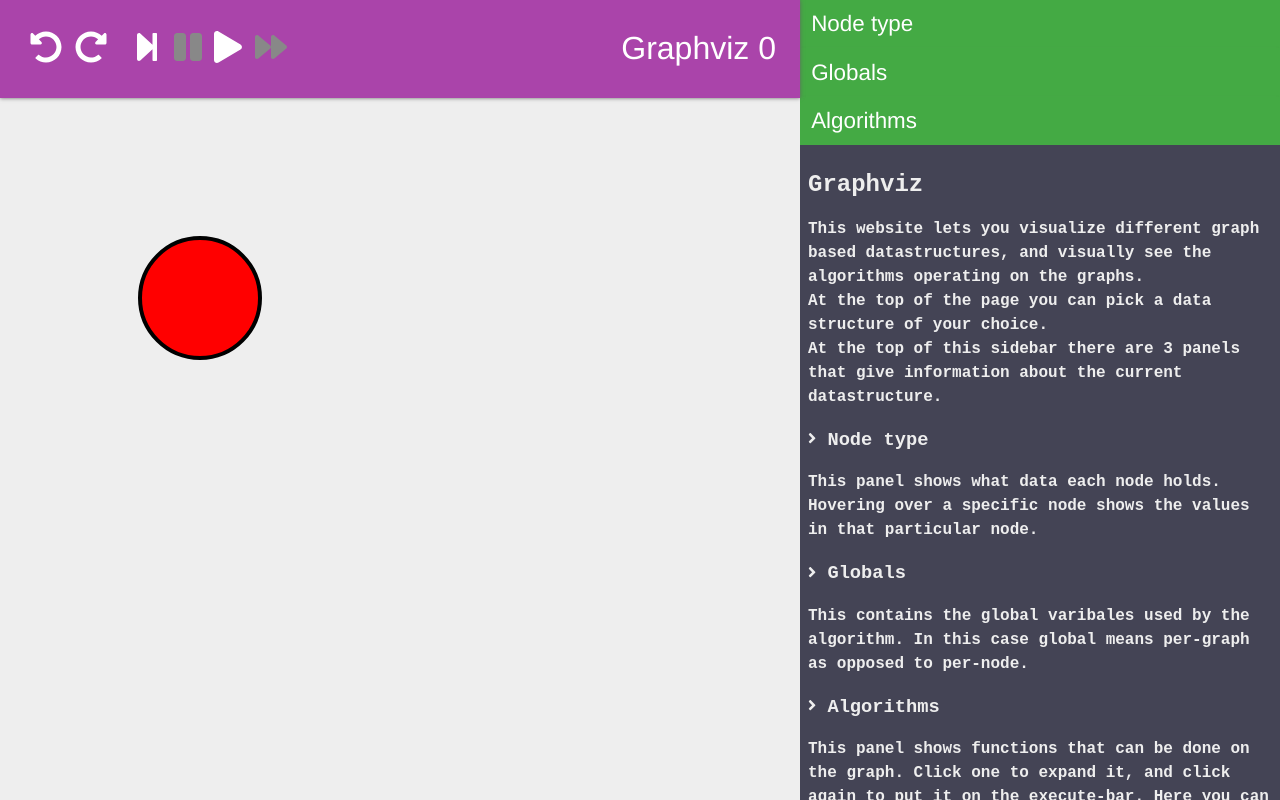
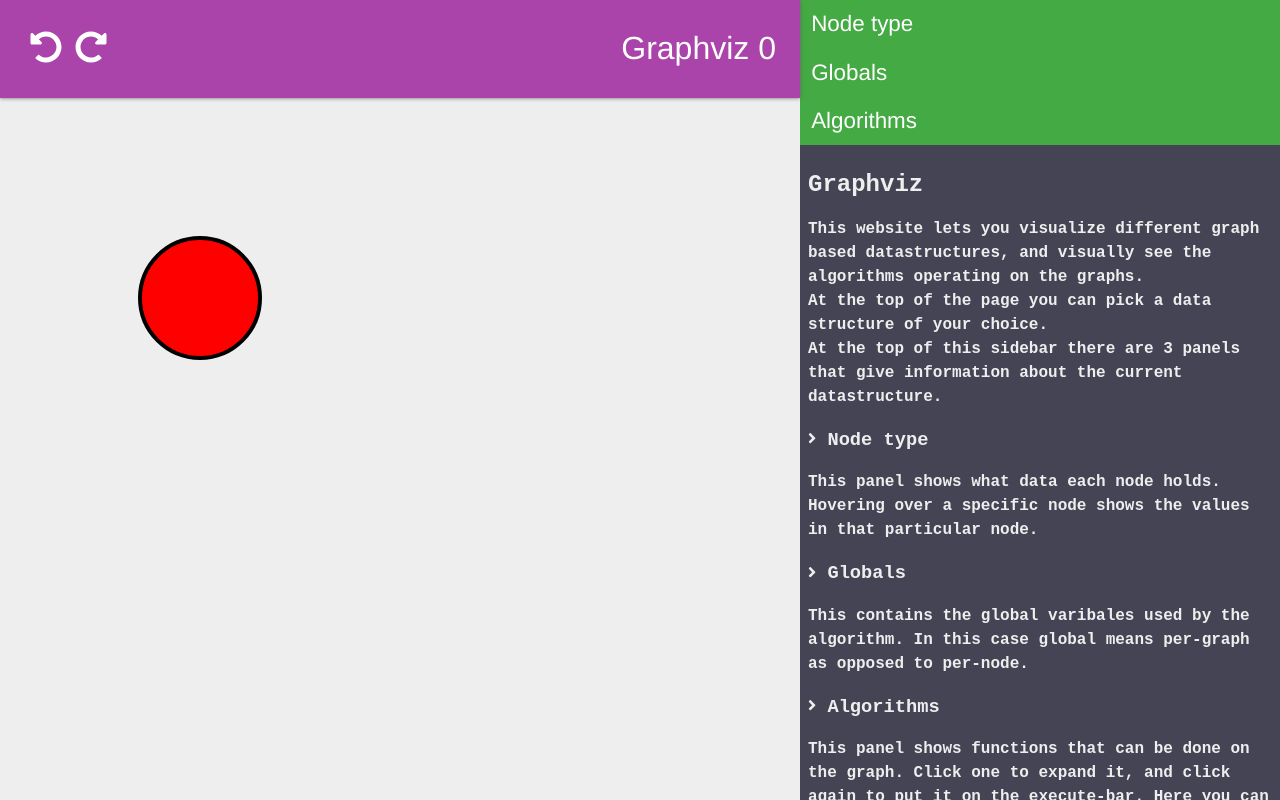
Before and after one commit to haved/grafviz, a Vue app: page / in a window 1280 px wide. Built offline with nearby package versions, Linux system fonts and the light colour scheme.

Commit message:
Get at least a working running bar

```diff
--- a/src/App.vue
+++ b/src/App.vue
@@ -22,7 +22,6 @@ import {GraphViz} from './graphviz';
   }
 })
 export default class App extends Vue {
-
   graphviz = new GraphViz();
 
   mounted() {
--- a/src/components/Menubar.vue
+++ b/src/components/Menubar.vue
@@ -14,7 +14,7 @@
         :enabled="graphviz.running_speed != 0"></menubar-button>
       <menubar-button icon="play"
         :callback="graphviz.play.bind(graphviz)"
-        :enabled="graphviz.running_speed == 0"></menubar-button>
+        :enabled="graphviz.running_speed != 1"></menubar-button>
       <menubar-button icon="forward"
         :callback="graphviz.faster.bind(graphviz)"
         :enabled="graphviz.running_speed != 0"></menubar-button>
--- a/src/graphviz.ts
+++ b/src/graphviz.ts
@@ -12,15 +12,13 @@ export class GraphViz {
   private undo_states: State[] = [new State("Ollabolla -2"), new State("Heipådei -1")];
   private redo_states: State[] = [new State("Whaatt? Furure 2"), new State("Future 1")];
 
-  private _executing: boolean;
-  private _running_speed: number;
+  private _executing: boolean = false;
+  private _running_speed: number = 0;
 
   canvas_controller!: CanvasController;
 
   constructor() {
     this._current_state = new State("Graphviz 0");
-    this._executing = true;
-    this._running_speed = 0;
   }
 
   start(canvas:HTMLDivElement) {
```
